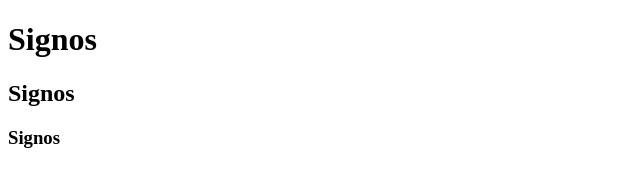
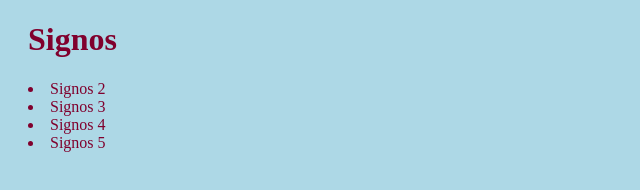
Before and after one commit to EniFOXXX/Programa-o_Web, a plain HTML site: page Signos/index.html in a window 1280 px wide. Shown: the whole page, without its empty margins (0-640 px from the left). Drawn offline with Linux system fonts and the light colour scheme.

Commit message:
arquivo criado

```diff
--- a/Signos/index.html
+++ b/Signos/index.html
@@ -5,11 +5,15 @@
     <meta name="viewport" content="width=device-width, initial-scale=1.0">
     <title>Signos do dia</title>
     <Script src="./signoshoje.js" defer></Script>
+    <link rel="stylesheet" href="./style.css">
 </head>
 <body>
-    <h1>Signos</h1>
-    <h2>Signos</h2>
-    <h3>Signos</h3>
+    <h1>Signos  </h1>
+    <li>Signos 2 </li>
+    <li>Signos 3 </li>
+    <li>Signos 4 </li>
+    <li>Signos 5 </li>
+
 
 </body>
 </html>
--- /dev/null
+++ b/Signos/style.css
@@ -0,0 +1,10 @@
+body{
+    background-color: lightblue;
+}
+
+h1,  li{
+ color: rgb(128, 0, 45);
+ margin-left: 20px;
+
+
+}
```
Also changed, not shown: 1 other file.
